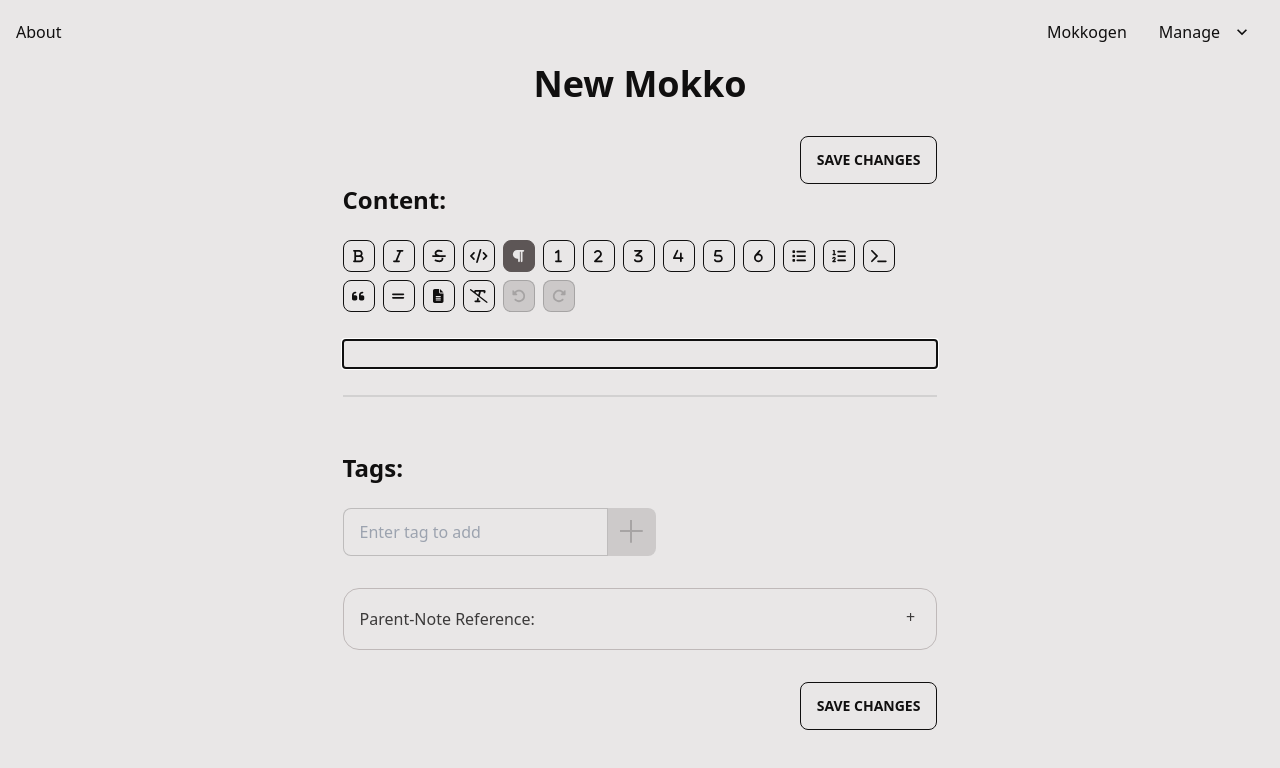
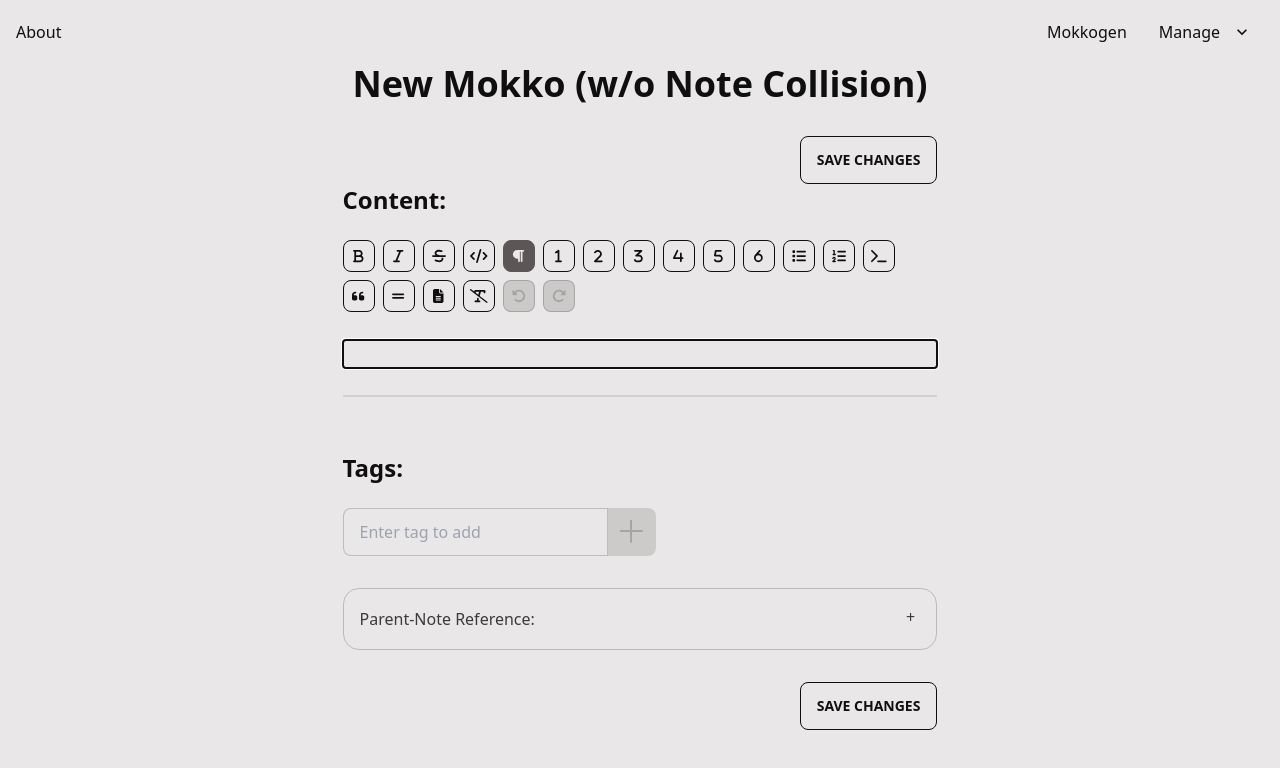
Before and after one commit to ypaulsussman/mokko_v2, a React (Vite) app: page /manage/notes/1/newMokko in a window 1280 px wide. Shown: the top 768 px of the page. Built offline with nearby package versions, Linux system fonts and the light colour scheme.

Commit message:
cosmetics

```diff
--- a/src/NewMokko.jsx
+++ b/src/NewMokko.jsx
@@ -85,7 +85,7 @@ function NewMokko() {
     return (
       <div className="grid">
         <div className="justify-self-center prose">
-          <h1 className="text-center">{`New Mokko`}</h1>
+          <h1 className="text-center">New Mokko (w/o Note Collision)</h1>
           {/* NB future Y: you spent hours trying to figure out what HTML property of the <form> tag causes the entire page to rerender when hitting one of the tiptap buttons but _not_ when actually adding/removing text from the editor... smdh this is ugly af but at least doesn't totally break accessibility... :/ Consider getting to the bottom of this as a fun task for your next vacation lol? */}
           <div role="form" aria-label="New Mokko">
             <div className="flex justify-end">
--- a/src/NoteDetail.jsx
+++ b/src/NoteDetail.jsx
@@ -46,6 +46,15 @@ function NoteDetail() {
 
           <h2>Details:</h2>
           {buildDetailData(note)}
+
+          <div className="flex justify-end">
+            <Link
+              to={"newMokko"}
+              className="link block text-right text-xs font-light mb-4"
+            >
+              New Mokko
+            </Link>
+          </div>
         </div>
       </div>
     );
```
